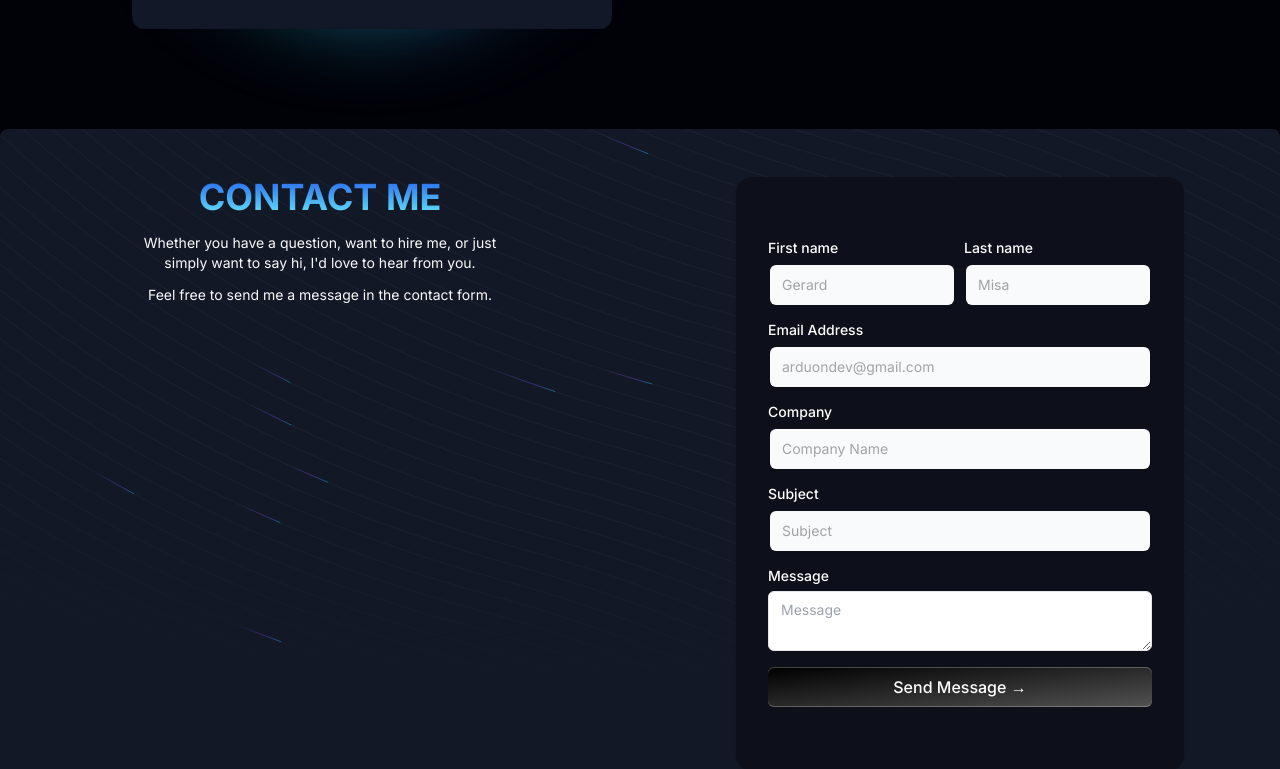
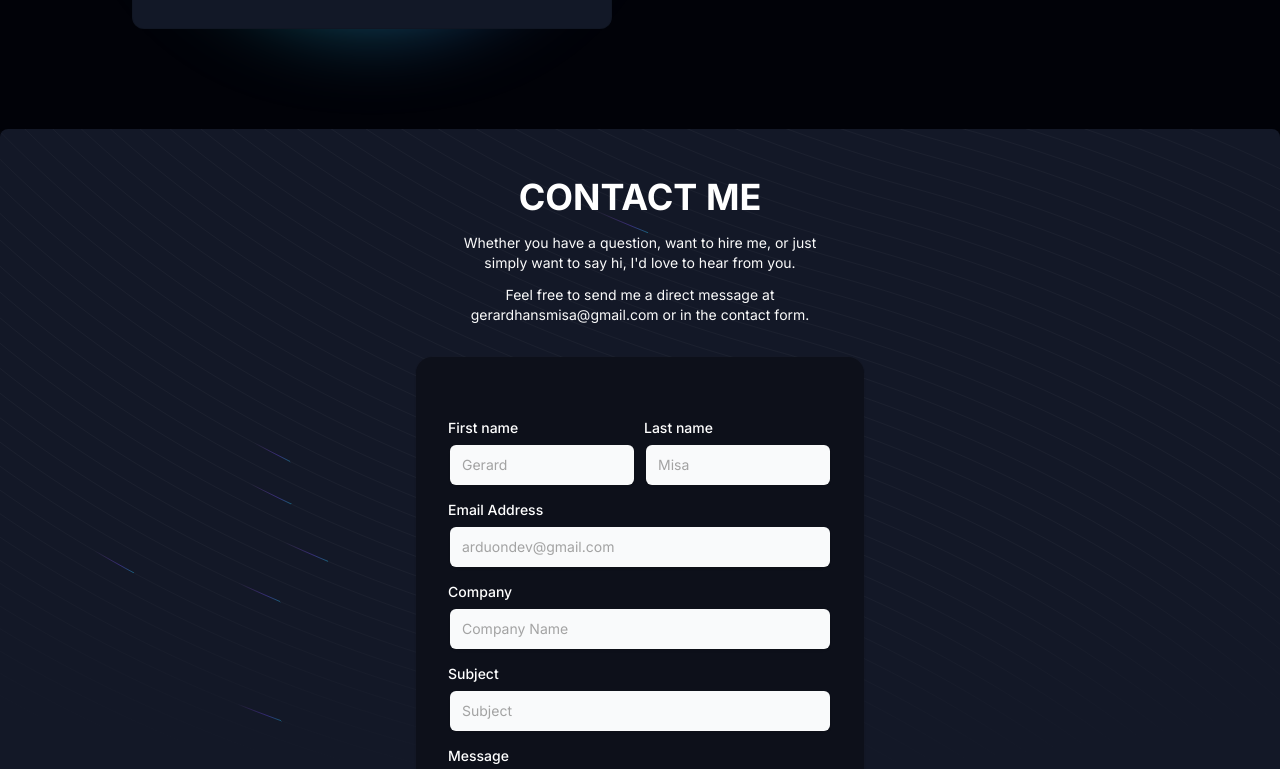
Before and after one commit to GodRard/Arduon-Dev-Portfolio, a Next.js app: page / in a window 1280 px wide. Shown: the part 2760-3529 px from the top of the page. Built offline with nearby package versions, Linux system fonts and the light colour scheme.

Commit message:
Contact Form Done

```diff
--- a/components/main/Contact.tsx
+++ b/components/main/Contact.tsx
@@ -7,21 +7,21 @@ function Contact() {
   return (
     <section
       id="contact"
-      className="h-[45rem] w-full rounded-lg bg-[#131827] grid grid-cols-2 relative antialiased z-20"
+      className="h-full w-full rounded-lg bg-[#131827] grid grid-cols-1 relative antialiased z-20"
     >
       <div className="max-w-2xl mx-auto p-4 justify-top items-center mt-8">
-        <h2 className="font-bold text-lg md:text-4xl bg-clip-text text-center text-transparent bg-gradient-to-b from-blue-600 to-cyan-300">
+        <h2 className="font-bold text-lg md:text-4xl text-center text-white">
           CONTACT ME
         </h2>
         <p className="text-neutral-50 text-sm max-w-sm mt-4 text-center">
           Whether you have a question, want to hire me, or just simply want to say hi, I&apos;d love to hear from you.
         </p>
         <p className="text-neutral-50 text-sm max-w-sm mt-3 text-center">
-          Feel free to send me a message in the contact form.
+          Feel free to send me a direct message at gerardhansmisa@gmail.com or in the contact form.
         </p>
       </div>
 
-      <div className="max-w-2xl mx-auto p-4 z-30 mt-8">
+      <div className="max-w-2xl mx-auto p-4 mb-10 z-30">
         <div className="max-w-md w-full mx-auto rounded-none md:rounded-2xl p-4 md:p-8 shadow-input bg-[#0D101A]  ">
           <ContactForm/>
         </div>
--- a/components/sub/ContactForm.tsx
+++ b/components/sub/ContactForm.tsx
@@ -16,10 +16,20 @@ function ContactForm() {
   const [subject, setSubject] = useState("");
   const [message, setMessage] = useState("");
 
+  const emailRegex = /^[^\s@]+@[^\s@]+\.[^\s@]+$/;
+
+  const isValidEmail = (email: string) => emailRegex.test(email);
+
   const sendMail = async (e: React.FormEvent<HTMLFormElement>) => {
     e.preventDefault();
     setIsSubmitting(true);
     setError(null);
+
+    if (!isValidEmail(email)) {
+      toast.error("Please enter a valid email address.");
+      setIsSubmitting(false); // Prevent unnecessary API call
+      return; // Exit function early on invalid email
+    }
 
     try {
       const response = await fetch("/api/sendEmail", {
@@ -47,7 +57,6 @@ function ContactForm() {
         setCompany(() => "");
         setSubject(() => "");
         setMessage(() => "");
-
       } else {
         // Handle other status codes (e.g., 400, 500)
         setError(
@@ -67,7 +76,7 @@ function ContactForm() {
   };
 
   return (
-    <form onSubmit={sendMail} className="my-8 ">
+    <form onSubmit={sendMail} className="my-8">
       <div className="flex flex-col md:flex-row space-y-2 md:space-y-0 md:space-x-2 mb-4">
         <LabelInputContainer>
           <Label htmlFor="firstname">First name</Label>
```
